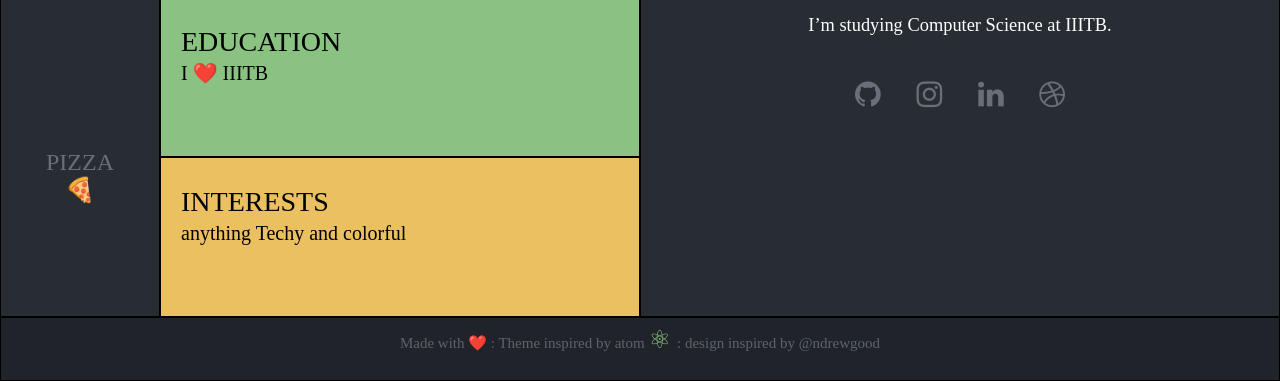
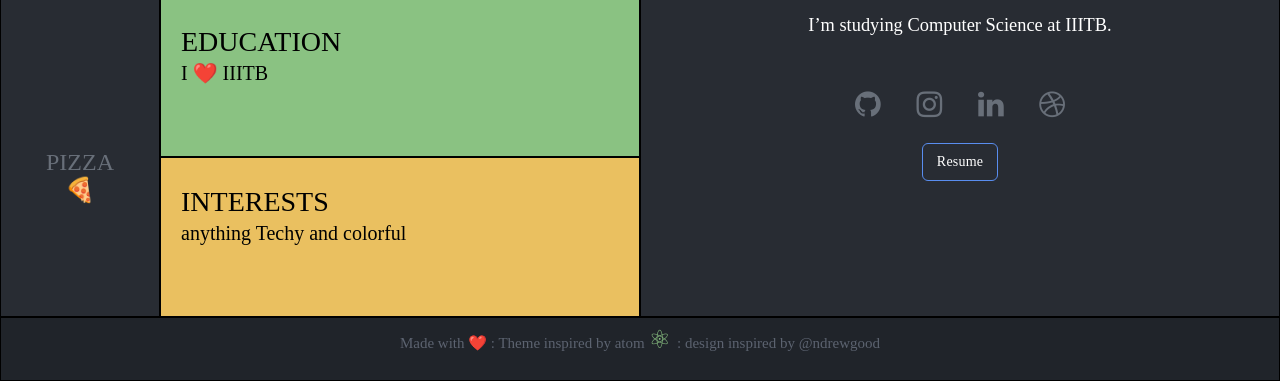
Before and after one commit to nikhil0360/nikhil0360.github.io, a plain HTML site: page index.html in a window 1280 px wide. Shown: the part 419-800 px from the top of the page. Drawn offline with Linux system fonts and the light colour scheme.

Commit message:
Add resume PDF and link on homepage

```diff
--- a/css/style.css
+++ b/css/style.css
@@ -247,6 +247,7 @@ html, body
     moving on the icons
    */
   font-size: 0 ;
+  margin-top: 10px;
 }
 
 .fa {
@@ -263,8 +264,26 @@ html, body
   color: white ;
 }
 
+/* call-to-action */
+.cta{
+  margin-top: 18px;
+}
 
+.btn{
+  display: inline-block;
+  padding: 10px 14px;
+  border: 1px solid var(--head-blue);
+  border-radius: 6px;
+  color: white;
+  text-decoration: none;
+  font-size: 14px;
+  letter-spacing: 0.2px;
+}
 
+.btn:hover{
+  background: var(--head-blue);
+  color: white;
+}
 
 
 /* ************************************ */
--- a/index.html
+++ b/index.html
@@ -112,12 +112,15 @@
         <br>
 
         <div class="icons">
-          <a href="https://github.com/nikhil0360" class="fa fa-github" target="_blank"></a>
-          <a href="https://www.instagram.com/nikhil2000agrawal/" class="fa fa-instagram" target="_blank"></a>
-          <a href="https://www.linkedin.com/in/nikhil-agrawal-9133811a1" class="fa fa-linkedin" target="_blank"></a>
-          <a href="https://dribbble.com/nikhil360" class="fa fa-dribbble" target="_blank"></a>
+          <a href="https://github.com/nikhil0360" class="fa fa-github" target="_blank" rel="noopener"></a>
+          <a href="https://www.instagram.com/nikhil2000agrawal/" class="fa fa-instagram" target="_blank" rel="noopener"></a>
+          <a href="https://www.linkedin.com/in/nikhil-agrawal-9133811a1" class="fa fa-linkedin" target="_blank" rel="noopener"></a>
+          <a href="https://dribbble.com/nikhil360" class="fa fa-dribbble" target="_blank" rel="noopener"></a>
         </div>
 
+        <div class="cta">
+          <a class="btn" href="assets/resume.pdf" target="_blank" rel="noopener" aria-label="Open Resume (PDF)">Resume</a>
+        </div>
 
       </div>
 
```
Also changed, not shown: 1 other file.
